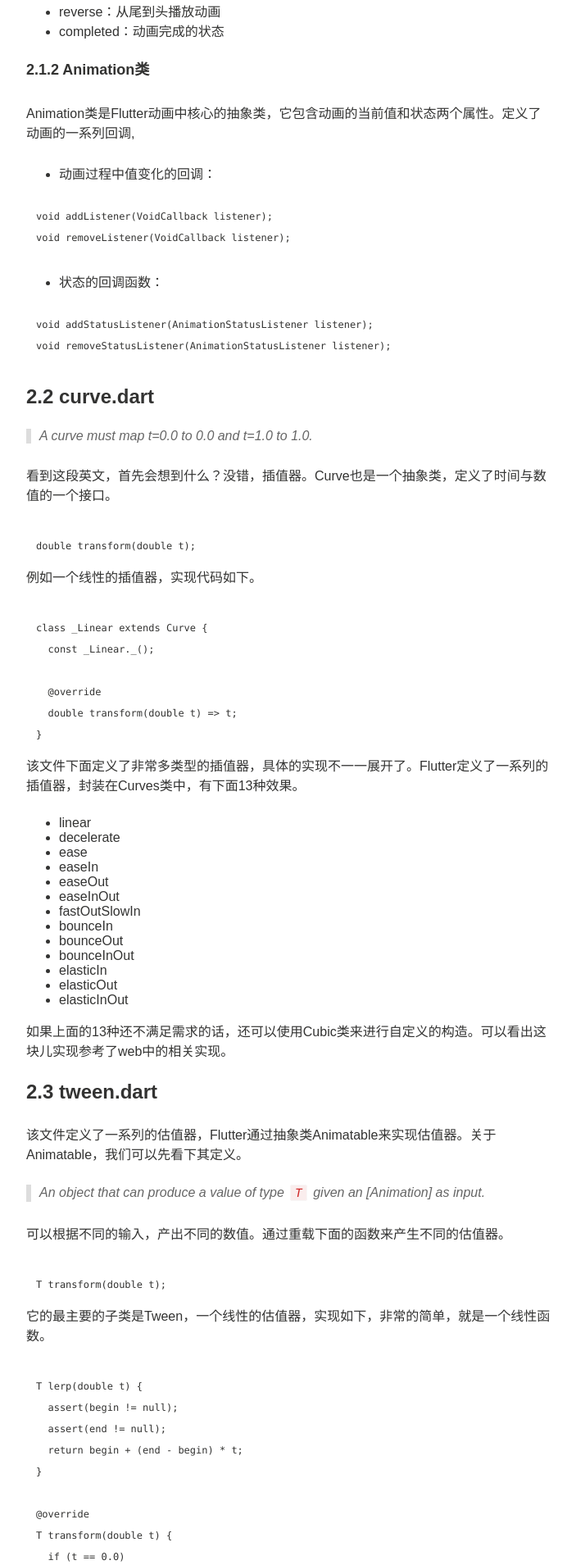
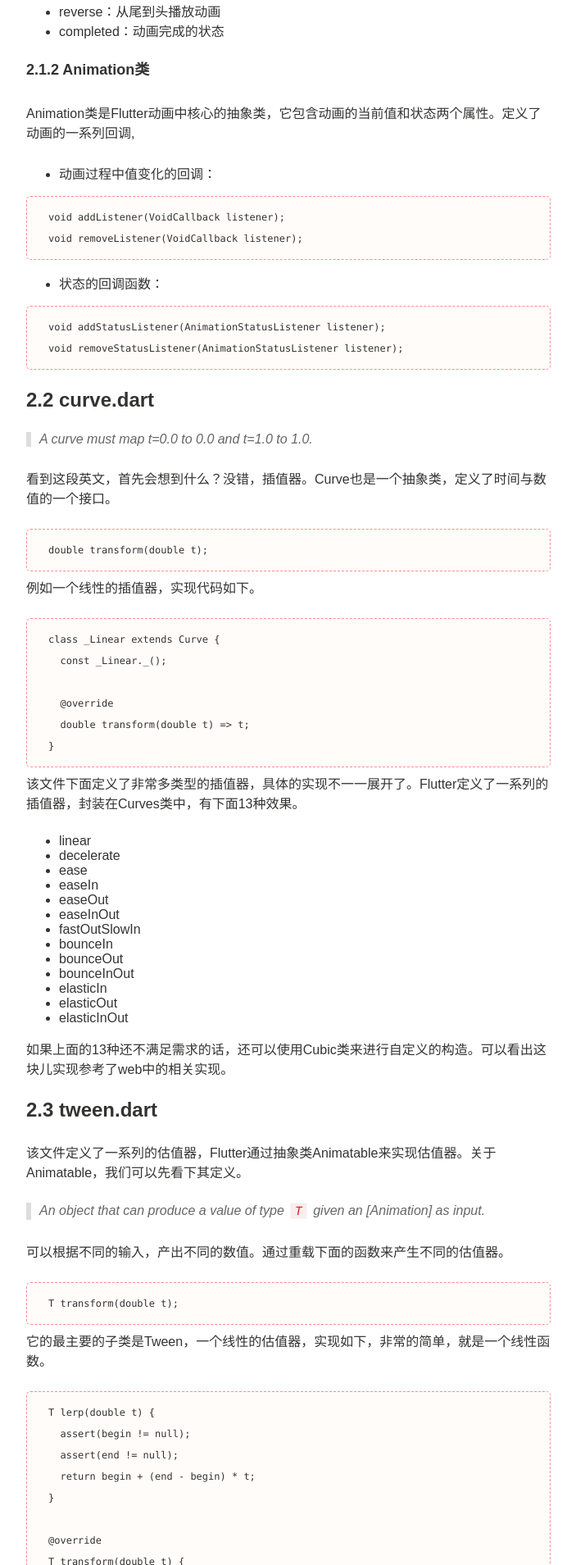
Before and after one commit to yang7229693/yang7229693.github.io, a Jekyll site: the page built from _posts/2018-10-29-flutter-animation-2.md, in a window 1280 px wide. Shown: the part 2084-3993 px from the top of the page at 82% size, without its empty margins (288-991 px from the left). Built offline with Jekyll 4.4.1, drawn with Linux system fonts in a browser that asks for light colours; comment, search, counter and statistics services are not loaded.

Commit message:
Update _posts/2018-10-29-flutter-animation-2.md

````diff
--- a/_posts/2018-10-29-flutter-animation-2.md
+++ b/_posts/2018-10-29-flutter-animation-2.md
@@ -69,6 +69,7 @@ Animation类是Flutter动画中核心的抽象类，它包含动画的当前值
 void addListener(VoidCallback listener);
 void removeListener(VoidCallback listener);
 ```
+{: .notice}
 
 * 状态的回调函数：
 
@@ -76,6 +77,7 @@ void removeListener(VoidCallback listener);
 void addStatusListener(AnimationStatusListener listener);
 void removeStatusListener(AnimationStatusListener listener);
 ```
+{: .notice}
 
 ### 2.2 curve.dart
 
@@ -86,6 +88,7 @@ void removeStatusListener(AnimationStatusListener listener);
 ```
 double transform(double t);
 ```
+{: .notice}
 
 例如一个线性的插值器，实现代码如下。
 
@@ -97,6 +100,7 @@ class _Linear extends Curve {
   double transform(double t) => t;
 }
 ```
+{: .notice}
 
 该文件下面定义了非常多类型的插值器，具体的实现不一一展开了。Flutter定义了一系列的插值器，封装在Curves类中，有下面13种效果。
 
@@ -128,6 +132,7 @@ class _Linear extends Curve {
 ```
 T transform(double t);
 ```
+{: .notice}
 
 它的最主要的子类是Tween，一个线性的估值器，实现如下，非常的简单，就是一个线性函数。
 
@@ -147,6 +152,7 @@ T transform(double t) {
   return lerp(t);
 }
 ```
+{: .notice}
 
 在Tween的基础上实现了不同类型的估值器。
 
@@ -184,6 +190,7 @@ TickerProvider定义了可以发送Ticker对象的接口，
 ```
 Ticker createTicker(TickerCallback onTick);
 ```
+{: .notice}
 
 Ticker能干什么呢？
 
@@ -215,6 +222,7 @@ Simulation定义了基于物理动画的相关接口，具体有位置、速度
 double x(double time);
 double dx(double time);
 ```
+{: .notice}
 
 GravitySimulation的实现如下，其中_a加速度，_x是初始距离，_v是初始速度：
 
@@ -225,6 +233,7 @@ double x(double time) => _x + _v * time + 0.5 * _a * time * time;
 @override
 double dx(double time) => _v + time * _a;
 ```
+{: .notice}
 
 相信学过高中物理的读者，对这公式不会陌生。其他几种具体实现不在此处一一展开了哈。如果扩展这个物理动画库的话，也很好去扩展，掌握一些物理公式，就可以去仿照实现了。
 
````
